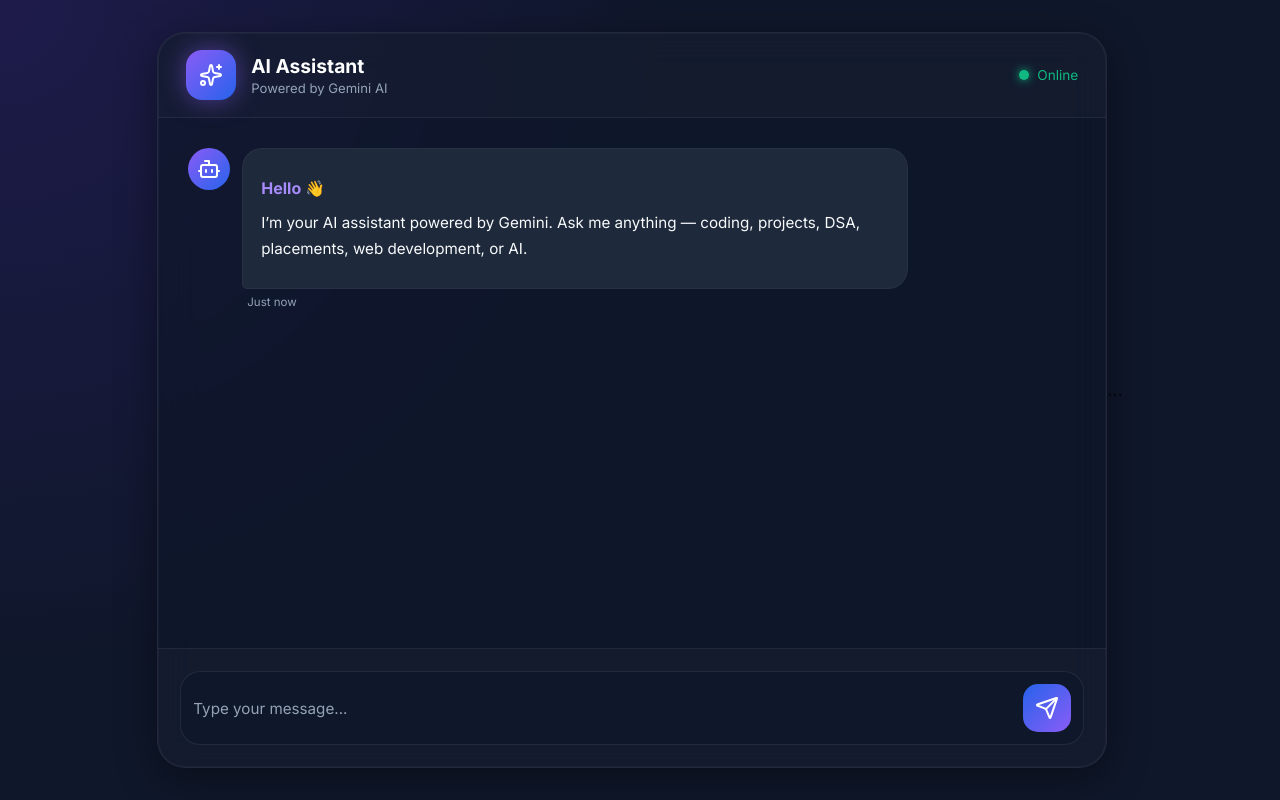
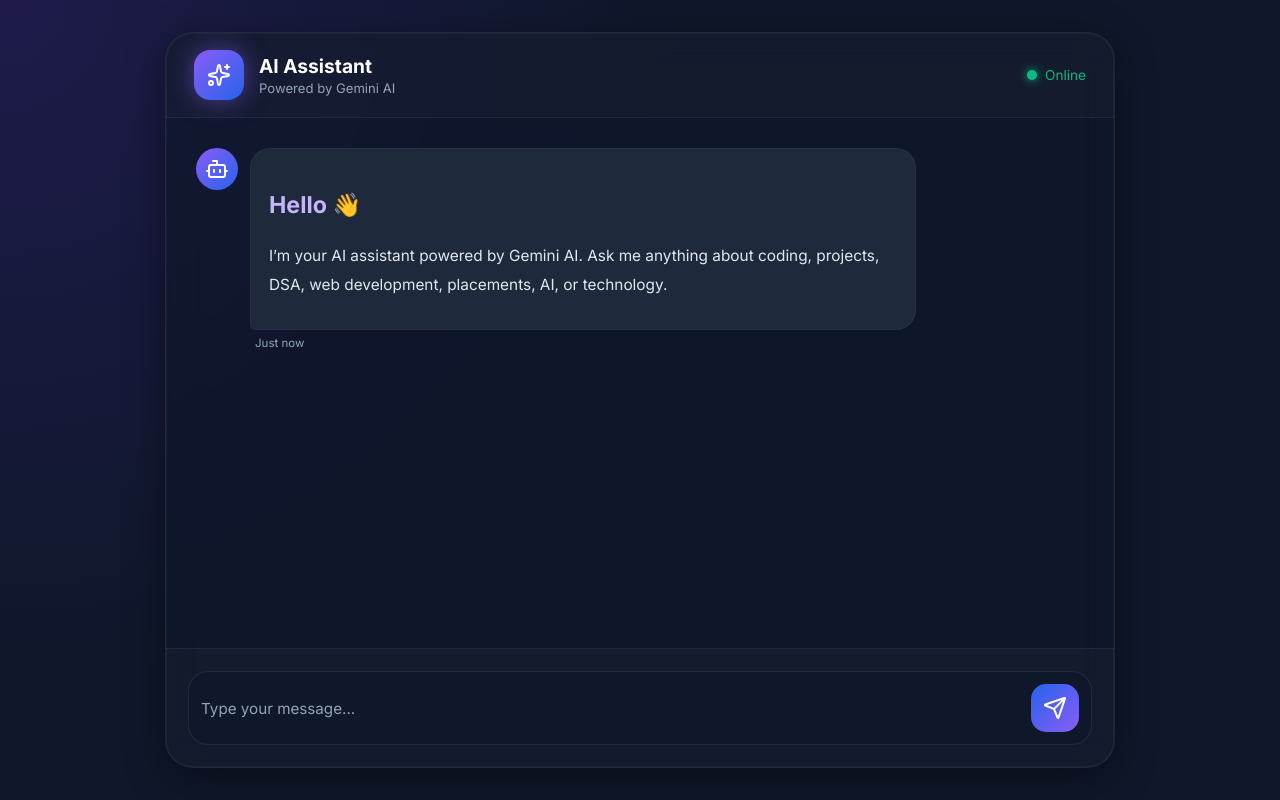
Before and after one commit to shahanthi-velagala/genai-chatbot, a Flask app: page / in a window 1280 px wide. Run offline with Flask 3, Linux system fonts and the light colour scheme.

Commit message:
Updated professional GenAI chatbot project

````diff
--- a/main.py
+++ b/main.py
@@ -1,16 +1,54 @@
+
+from flask import Flask, request, jsonify, render_template
 from google import genai
-from flask import Flask, request,jsonify, render_template
-client= genai.Client(api_key="AIzaSyDKuRfdS3WGHbOFRb0-d5biyLCzb2CHFN0")
-app=Flask(__name__)
+from dotenv import load_dotenv
+import os
+
+# Load environment variables
+load_dotenv()
+
+print(os.getenv("GEMINI_API_KEY"))
+
+
+# Gemini Client
+client = genai.Client(
+    api_key=os.getenv("GEMINI_API_KEY")
+)
+
+# Flask App
+app = Flask(__name__)
+
+# Home Route
 @app.route("/")
 def index():
-    return render_template('index.html')
+    return render_template("index.html")
+
+# Chat Route
 @app.route("/chat", methods=["POST"])
 def chat():
-    prompt=request.json["message"]
-    response =client.models.generate_content(
-    model="gemini-2.5-flash",
-    contents=prompt
+
+    try:
+        prompt = request.json["message"]
+
+        response = client.models.generate_content(
+            model="gemini-2.5-flash",
+            contents=prompt
+        )
+
+        return jsonify({
+            "reply": response.text
+        })
+
+    except Exception as e:
+
+        return jsonify({
+            "reply": f"Error: {str(e)}"
+        }), 500
+
+# Run Flask App
+if __name__ == "__main__":
+    app.run(
+        host="0.0.0.0",
+        port=2000,
+        debug=True
     )
-    return jsonify({"reply": response.text})
-app.run(port="2000")
--- a/templates/index.html
+++ b/templates/index.html
@@ -6,11 +6,17 @@
     <meta name="viewport" content="width=device-width, initial-scale=1.0"/>
     <title>AI Assistant</title>
 
+    <!-- ICONS -->
     <script src="https://unpkg.com/lucide@latest"></script>
 
+    <!-- MARKDOWN -->
+    <script src="https://cdn.jsdelivr.net/npm/marked/marked.min.js"></script>
+
+    <!-- FONT -->
     <link href="https://fonts.googleapis.com/css2?family=Inter:wght@400;500;600;700&display=swap" rel="stylesheet">
 
     <style>
+
         *{
             margin:0;
             padding:0;
@@ -20,9 +26,11 @@
 
         body{
             height:100vh;
+
             background:
             radial-gradient(circle at top left,#1e1b4b,#0f172a 45%),
             radial-gradient(circle at bottom right,#312e81,#020617 50%);
+
             display:flex;
             justify-content:center;
             align-items:center;
@@ -31,16 +39,24 @@
         }
 
         .chat-container{
+
             width:100%;
             max-width:950px;
             height:92vh;
+
             backdrop-filter:blur(18px);
+
             background:rgba(15,23,42,0.72);
+
             border:1px solid rgba(255,255,255,0.08);
+
             border-radius:28px;
+
             overflow:hidden;
+
             display:flex;
             flex-direction:column;
+
             box-shadow:
             0 10px 40px rgba(0,0,0,0.4),
             inset 0 0 0 1px rgba(255,255,255,0.04);
@@ -49,12 +65,17 @@
         /* HEADER */
 
         .chat-header{
+
             height:85px;
+
             padding:20px 28px;
+
             border-bottom:1px solid rgba(255,255,255,0.06);
+
             display:flex;
             justify-content:space-between;
             align-items:center;
+
             background:rgba(255,255,255,0.02);
         }
 
@@ -65,14 +86,20 @@
         }
 
         .logo{
+
             width:50px;
             height:50px;
+
             border-radius:16px;
+
             background:linear-gradient(135deg,#8b5cf6,#2563eb);
+
             display:flex;
             justify-content:center;
             align-items:center;
+
             color:white;
+
             box-shadow:0 0 25px rgba(139,92,246,0.5);
         }
 
@@ -165,23 +192,35 @@
         }
 
         .message{
+
             padding:16px 18px;
+
             border-radius:20px;
-            line-height:1.7;
-            font-size:0.95rem;
+
+            line-height:1.8;
+
+            font-size:0.96rem;
+
             word-wrap:break-word;
         }
 
         .bot-message{
+
             background:#1e293b;
+
             color:#f8fafc;
+
             border-bottom-left-radius:5px;
+
             border:1px solid rgba(255,255,255,0.04);
         }
 
         .user-message{
+
             background:linear-gradient(135deg,#2563eb,#7c3aed);
+
             color:white;
+
             border-bottom-right-radius:5px;
         }
 
@@ -191,26 +230,107 @@
             padding-left:5px;
         }
 
-        /* BOT CONTENT */
+        /* CHATGPT STYLE MARKDOWN */
+
+        .bot-message h1{
+            font-size:1.8rem;
+            margin-top:10px;
+            margin-bottom:18px;
+            color:#ffffff;
+            font-weight:700;
+        }
+
+        .bot-message h2{
+            font-size:1.45rem;
+            margin-top:20px;
+            margin-bottom:14px;
+            color:#c4b5fd;
+            font-weight:700;
+        }
+
+        .bot-message h3{
+            font-size:1.2rem;
+            margin-top:18px;
+            margin-bottom:12px;
+            color:#ddd6fe;
+            font-weight:600;
+        }
 
         .bot-message h4{
-            color:#a78bfa;
-            margin-bottom:8px;
-            margin-top:10px;
             font-size:1rem;
+            margin-top:15px;
+            margin-bottom:10px;
+            color:#e9d5ff;
+            font-weight:600;
         }
 
         .bot-message p{
-            margin-bottom:10px;
+            margin-bottom:14px;
+            line-height:1.9;
+            color:#e2e8f0;
         }
 
-        .bot-message ul{
-            margin-left:18px;
-            margin-bottom:10px;
+        .bot-message ul,
+        .bot-message ol{
+            margin-left:24px;
+            margin-top:12px;
+            margin-bottom:18px;
         }
 
         .bot-message li{
-            margin-bottom:5px;
+            margin-bottom:10px;
+            line-height:1.8;
+            color:#e2e8f0;
+        }
+
+        .bot-message strong{
+            color:#ffffff;
+            font-weight:700;
+        }
+
+        .bot-message em{
+            color:#cbd5e1;
+            font-style:italic;
+        }
+
+        .bot-message code{
+            background:#0f172a;
+            color:#93c5fd;
+            padding:3px 7px;
+            border-radius:6px;
+            font-size:0.9rem;
+        }
+
+        .bot-message pre{
+            background:#020617;
+            padding:18px;
+            border-radius:14px;
+            overflow-x:auto;
+            margin-top:15px;
+            margin-bottom:18px;
+            border:1px solid rgba(255,255,255,0.05);
+        }
+
+        .bot-message pre code{
+            background:none;
+            padding:0;
+            color:#e2e8f0;
+        }
+
+        .bot-message blockquote{
+            border-left:4px solid #8b5cf6;
+            padding-left:15px;
+            margin:15px 0;
+            color:#cbd5e1;
+        }
+
+        .bot-message a{
+            color:#93c5fd;
+            text-decoration:none;
+        }
+
+        .bot-message a:hover{
+            text-decoration:underline;
         }
 
         /* INPUT */
@@ -222,12 +342,17 @@
         }
 
         .input-container{
+
             display:flex;
             align-items:center;
             gap:14px;
+
             background:#0f172a;
+
             border:1px solid rgba(255,255,255,0.08);
+
             padding:12px;
+
             border-radius:20px;
         }
 
@@ -237,13 +362,18 @@
         }
 
         #userInput{
+
             flex:1;
+
             background:transparent;
+
             border:none;
+
             outline:none;
+
             color:white;
+
             font-size:0.95rem;
-            resize:none;
         }
 
         #userInput::placeholder{
@@ -251,16 +381,24 @@
         }
 
         .send-btn{
+
             width:48px;
             height:48px;
+
             border:none;
+
             border-radius:15px;
+
             background:linear-gradient(135deg,#2563eb,#8b5cf6);
+
             color:white;
+
             cursor:pointer;
+
             display:flex;
             justify-content:center;
             align-items:center;
+
             transition:0.3s;
         }
 
@@ -300,8 +438,6 @@
         .dots span:nth-child(3){
             animation-delay:0.4s;
         }
-
-        /* ANIMATION */
 
         @keyframes bounce{
             0%,80%,100%{
@@ -346,7 +482,9 @@
                 padding:18px;
             }
         }
+
     </style>
+
 </head>
 
 <body>
@@ -390,12 +528,16 @@
             <div class="message-content">
 
                 <div class="message bot-message">
-                    <h4>Hello 👋</h4>
+
+                    <h2>Hello 👋</h2>
+
                     <p>
-                        I’m your AI assistant powered by Gemini.
-                        Ask me anything — coding, projects, DSA,
-                        placements, web development, or AI.
+                        I’m your AI assistant powered by Gemini AI.
+                        Ask me anything about coding, projects,
+                        DSA, web development, placements, AI,
+                        or technology.
                     </p>
+
                 </div>
 
                 <div class="timestamp">
@@ -455,58 +597,27 @@
     const typingIndicator = document.getElementById('typingIndicator');
 
     function getTime() {
+
         return new Date().toLocaleTimeString([], {
-            hour: '2-digit',
-            minute: '2-digit'
+            hour:'2-digit',
+            minute:'2-digit'
         });
     }
 
-    function formatAIResponse(text) {
+    // CHATGPT STYLE RESPONSE FORMATTER
 
-        let cleanText = text.replace(/\*/g,'');
+    function formatAIResponse(text){
 
-        const lines = cleanText.split('\n');
-
-        let html = '';
-        let inList = false;
-
-        lines.forEach(line => {
-
-            const trimmed = line.trim();
-
-            if(!trimmed) return;
-
-            if(trimmed.startsWith('- ') || /^\d+\./.test(trimmed)) {
-
-                if(!inList){
-                    html += '<ul>';
-                    inList = true;
-                }
-
-                html += `<li>${trimmed.replace(/^- |^\d+\. /,'')}</li>`;
-
-            } else {
-
-                if(inList){
-                    html += '</ul>';
-                    inList = false;
-                }
-
-                if(trimmed.length < 45 && !trimmed.endsWith('.')){
-                    html += `<h4>${trimmed}</h4>`;
-                } else {
-                    html += `<p>${trimmed}</p>`;
-                }
-            }
-
+        marked.setOptions({
+            breaks:true
         });
 
-        if(inList) html += '</ul>';
-
-        return html;
+        return marked.parse(text);
     }
 
-    function createMessage(text, sender){
+    // CREATE MESSAGE
+
+    function createMessage(text,sender){
 
         const wrapper = document.createElement('div');
 
@@ -532,6 +643,7 @@
             : 'bot-message';
 
         wrapper.innerHTML = `
+
             ${sender !== 'user' ? `
             <div class="avatar ${avatarClass}">
                 <i data-lucide="${icon}"></i>
@@ -541,11 +653,13 @@
             <div class="message-content">
 
                 <div class="message ${messageClass}">
+
                     ${
                         sender === 'bot'
                         ? formatAIResponse(text)
                         : text
                     }
+
                 </div>
 
                 <div class="timestamp">
@@ -559,6 +673,7 @@
                 <i data-lucide="${icon}"></i>
             </div>
             ` : ''}
+
         `;
 
         chatWindow.appendChild(wrapper);
@@ -567,6 +682,8 @@
 
         chatWindow.scrollTop = chatWindow.scrollHeight;
     }
+
+    // FETCH AI RESPONSE
 
     async function fetchAIResponse(message){
 
@@ -581,7 +698,6 @@
             body:JSON.stringify({
                 message:message
             })
-
         });
 
         if(!response.ok){
@@ -593,7 +709,9 @@
         return data.reply;
     }
 
-    chatForm.addEventListener('submit', async(e)=>{
+    // SEND MESSAGE
+
+    chatForm.addEventListener('submit',async(e)=>{
 
         e.preventDefault();
 
@@ -617,21 +735,17 @@
         catch(error){
 
             createMessage(
-                '⚠️ Error connecting to server. Please check your Flask backend or API key.',
+                '⚠️ Error connecting to server. Please check your backend or API key.',
                 'bot'
             );
-
         }
         finally{
 
             typingIndicator.style.display = 'none';
-
         }
-
     });
 
 </script>
 
 </body>
 </html>
-```
````
Also changed, not shown: README.md, 1 other file.
